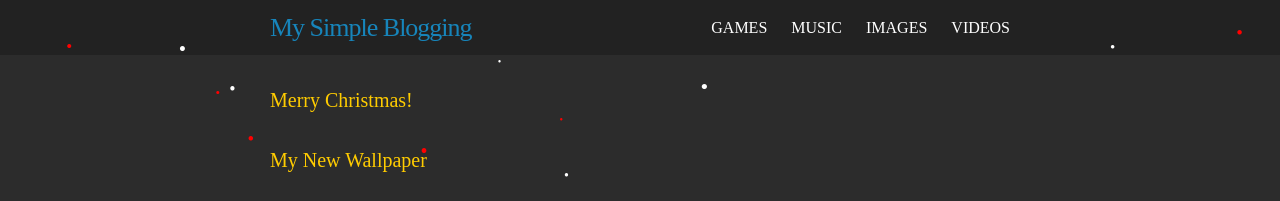
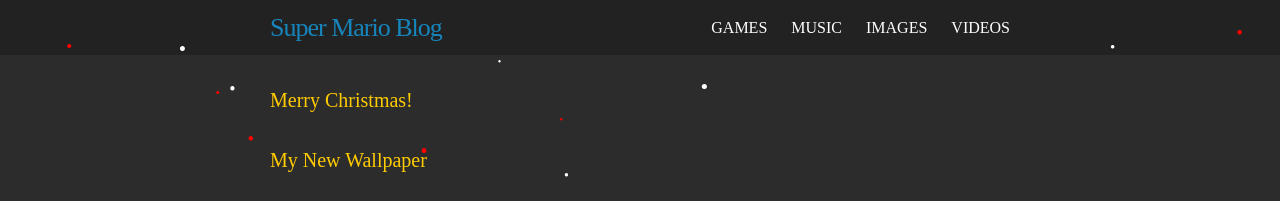
Before and after one commit to skandyn-sh/skandyn-sh.github.io, a Jekyll site: the page built from index.html, in a window 1280 px wide. Shown: the top 201 px of the page. Built offline with Jekyll 4.4.1, drawn with Linux system fonts in a browser that asks for light colours; nearby versions of some CDN libraries; library files that are not in the unit come from our copies; comment, search, counter and statistics services are not loaded.

Commit message:
Update _config.yml

```diff
--- a/_config.yml
+++ b/_config.yml
@@ -1,4 +1,4 @@
-title: My Simple Blogging
+title: Super Mario Blog
 email:
 baseurl: "" # the subpath of your site, e.g. /blog
 url: "http://skandyn-sh.github.io" # the base hostname & protocol for your site, e.g. http://example.com
```
